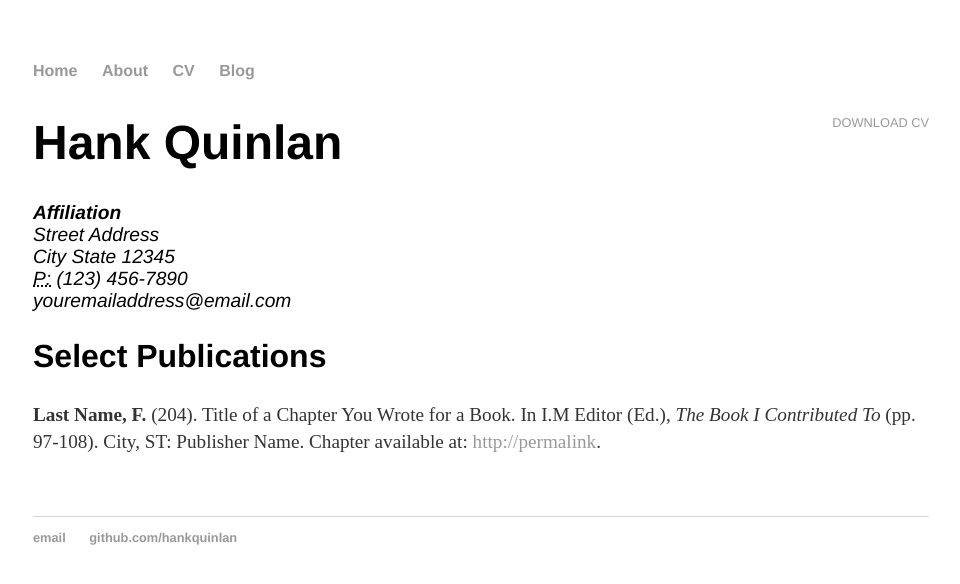
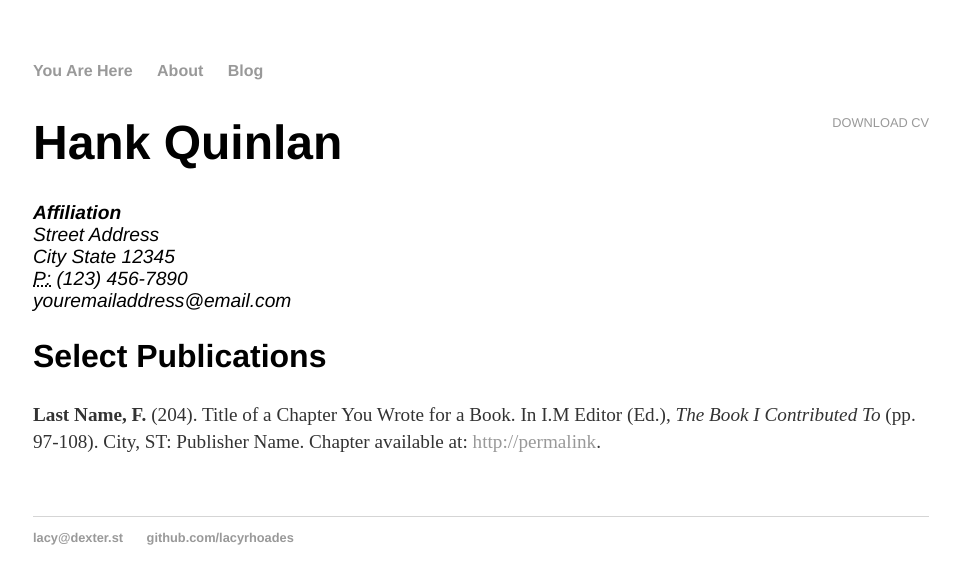
Before and after one commit to lacyrhoades/lacyrhoades.github.io, a Jekyll site: the page built from cv/index.html, in a window 1280 px wide. Shown: the top 584 px of the page, without its empty margins (159-1119 px from the left). Built offline with Jekyll 4.4.1, drawn with Linux system fonts in a browser that asks for light colours.

Commit message:
Customizing, figuring out

```diff
--- a/_config.yml
+++ b/_config.yml
@@ -1,3 +1,3 @@
-name: Hank Quinlan, Horrible Cop
+name: Lacy Rhoades
 markdown: kramdown
 permalink: /blog/:year/:month/:day/:title
--- a/_layouts/default.html
+++ b/_layouts/default.html
@@ -11,10 +11,9 @@
   <body>
     <nav>
 <ul>
-<li><a href="/">Home</a></li>
+<li><a href="/">You Are Here</a></li>
 <li><a href="/about">About</a></li>
-<li><a href="/cv">CV</a></li>
-<li><a href="/blog">Blog</a></li>
+<li><a href="http://subspec.io">Blog</a></li>
 </ul>
     </nav>
 <div class="container">
@@ -25,8 +24,8 @@
 
   <footer>
    <ul>
-   <li><a href="mailto:hankquinlanhub@gmail.com">email</a></li>
-   <li><a href="https://github.com/hankquinlan">github.com/hankquinlan</a></li>
+   <li><a href="mailto:lacy@dexter.st">lacy@dexter.st</a></li>
+   <li><a href="https://github.com/hankquinlan">github.com/lacyrhoades</a></li>
    </ul>
   </footer>
   </body>
```
